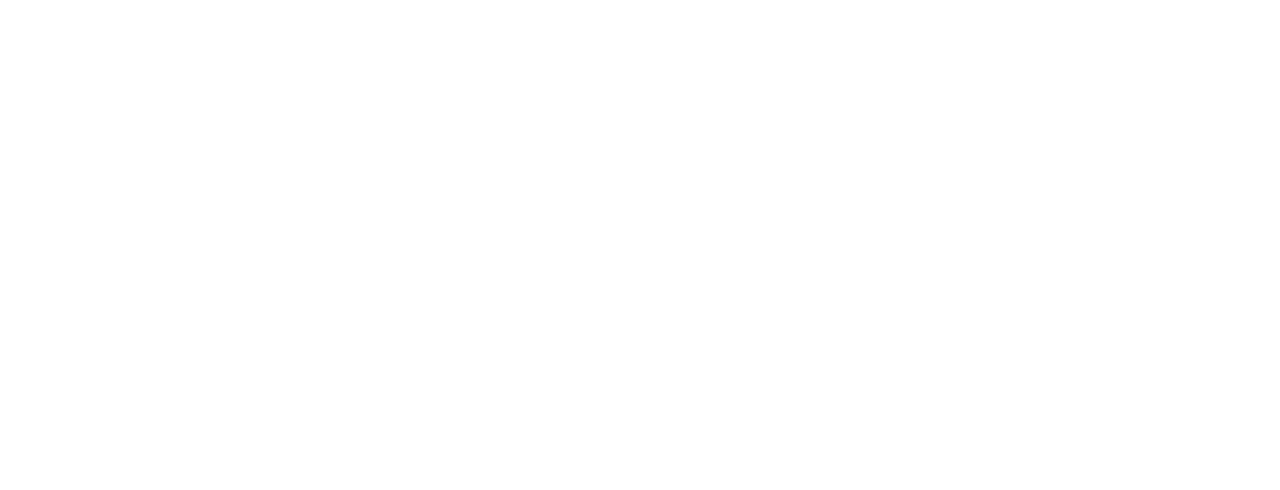
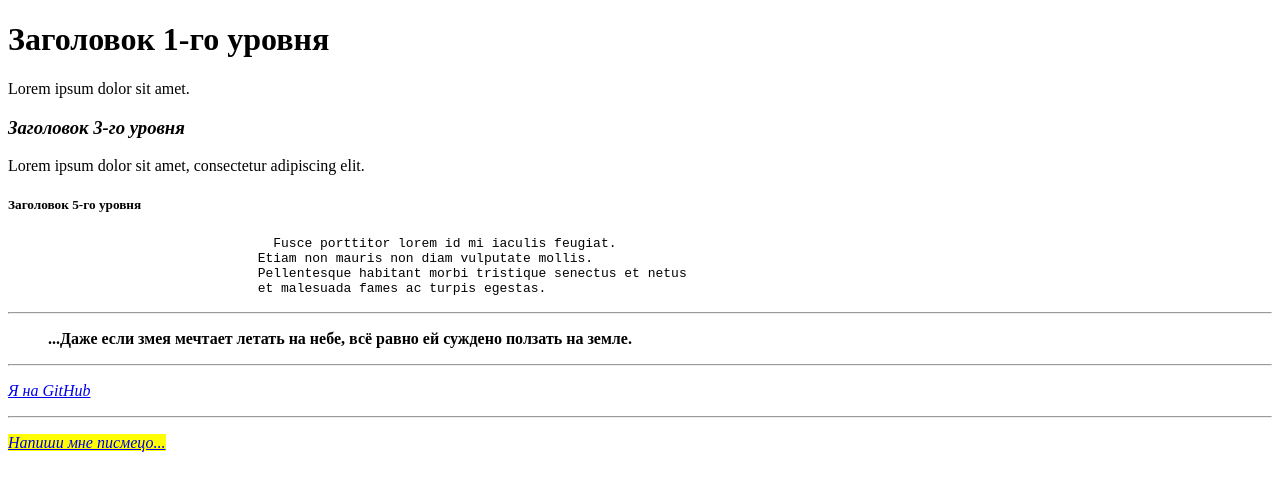
Before and after one commit to oiskritsky/If_html, a plain HTML site: page about/index.html in a window 1280 px wide. Drawn offline with Linux system fonts and the light colour scheme.

Commit message:
Create about page and used attribute html

```diff
--- a/about/index.html
+++ b/about/index.html
@@ -1,12 +1,30 @@
 <!DOCTYPE html>
-<html lang="en">
+<html lang="ru">
 <head>
     <meta charset="UTF-8">
     <meta http-equiv="X-UA-Compatible" content="IE=edge">
     <meta name="viewport" content="width=device-width, initial-scale=1.0">
-    <title>Document</title>
+    <title>Об авторе</title>
 </head>
-<body>
-
-</body>
+    <body>
+        <h1><b>Заголовок 1-го уровня</b></h1>
+                <p>Lorem ipsum dolor sit amet.</p>
+            <h3><i>Заголовок 3-го уровня</i></h3>
+                    <p>Lorem ipsum dolor sit amet, consectetur adipiscing elit.</p>
+                <h5>Заголовок 5-го уровня</h5>
+                        <p><pre>
+                                &nbsp&nbspFusce porttitor lorem id mi iaculis feugiat.
+                                Etiam non mauris non diam vulputate mollis.
+                                Pellentesque habitant morbi tristique senectus et netus
+                                et malesuada fames ac turpis egestas.</pre></p>
+            <!-- <br> -->
+            <hr>
+        <blockquote>
+            <p><strong>...Даже если змея мечтает летать на небе, всё равно ей суждено ползать на земле.</strong></p>
+        </blockquote>
+            <hr>
+        <p><em><a href="https://github.com/oiskritsky">Я на GitHub</a></em></p>
+            <hr>
+        <p><mark><a href="mailto:oiskritsky@gmail.com"><i>Напиши мне писмецо...</i></a></mark></p>
+    </body>
 </html>
```
